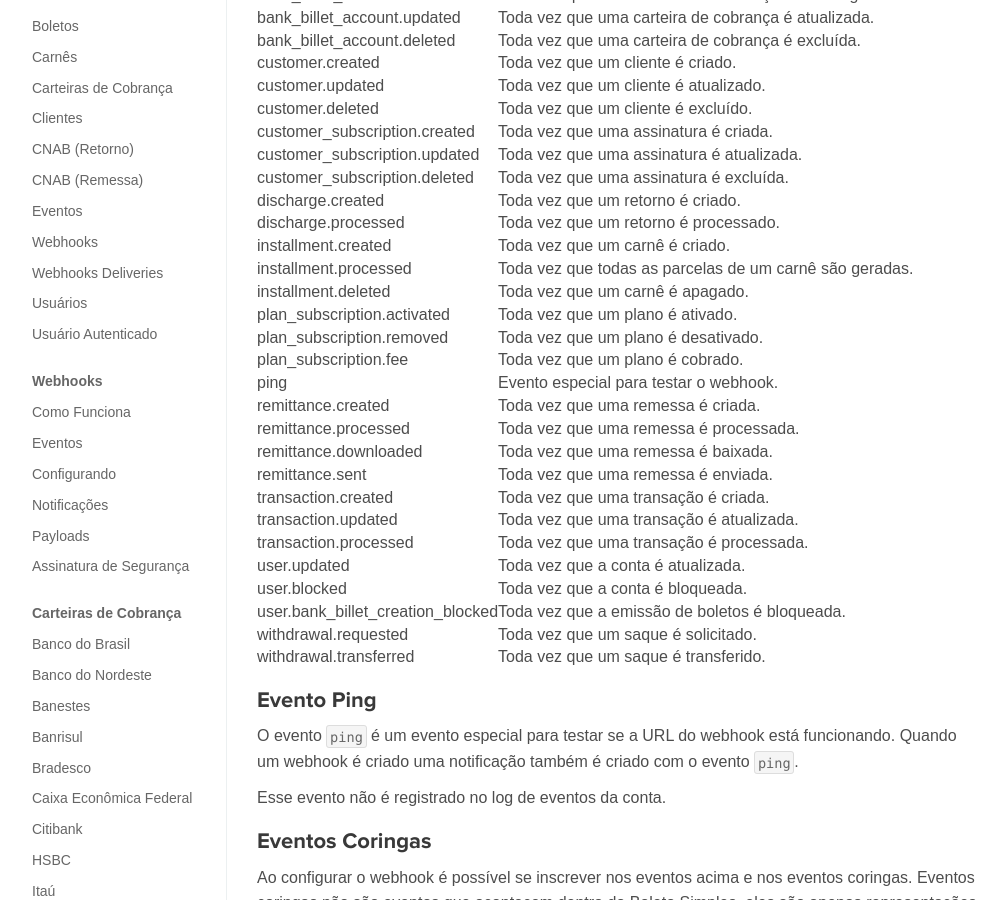
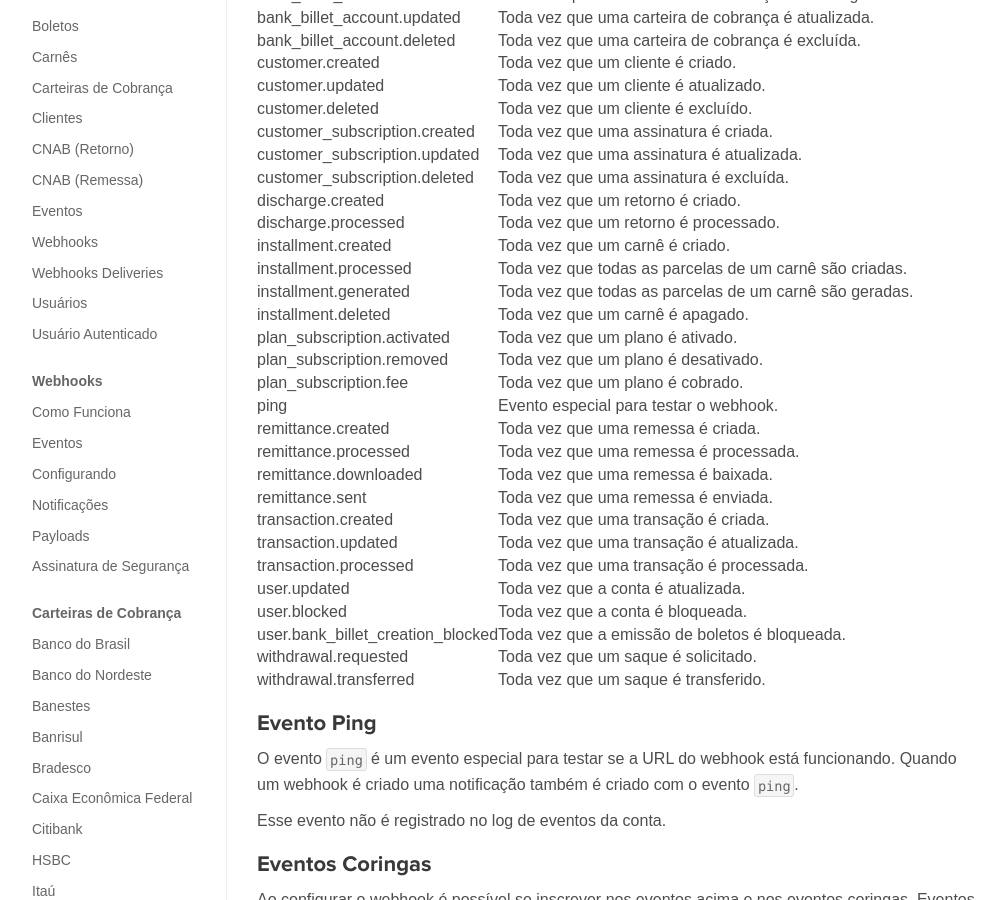
Before and after one commit to BoletoSimples/boletosimples-docs, a Jekyll site: the page built from webhooks/events.md, in a window 1280 px wide and 900 px high, scrolled down 955 px. Shown: the whole window, without its empty margins (143-1148 px from the left). Built offline with Jekyll 4.4.1, drawn with Linux system fonts in a browser that asks for light colours.

Commit message:
documents installment.generated

```diff
--- a/webhooks/events.md
+++ b/webhooks/events.md
@@ -38,7 +38,8 @@ Abaixo a listagem de eventos registrados pelo Boleto Simples:
 | discharge.created                 | Toda vez que um retorno é criado.                  |
 | discharge.processed               | Toda vez que um retorno é processado.              |
 | installment.created               | Toda vez que um carnê é criado.                 |
-| installment.processed             | Toda vez que todas as parcelas de um carnê são geradas.  |
+| installment.processed             | Toda vez que todas as parcelas de um carnê são criadas.  |
+| installment.generated             | Toda vez que todas as parcelas de um carnê são geradas.  |
 | installment.deleted               | Toda vez que um carnê é apagado.             |
 | plan_subscription.activated       | Toda vez que um plano é ativado.                   |
 | plan_subscription.removed         | Toda vez que um plano é desativado.                |
```
